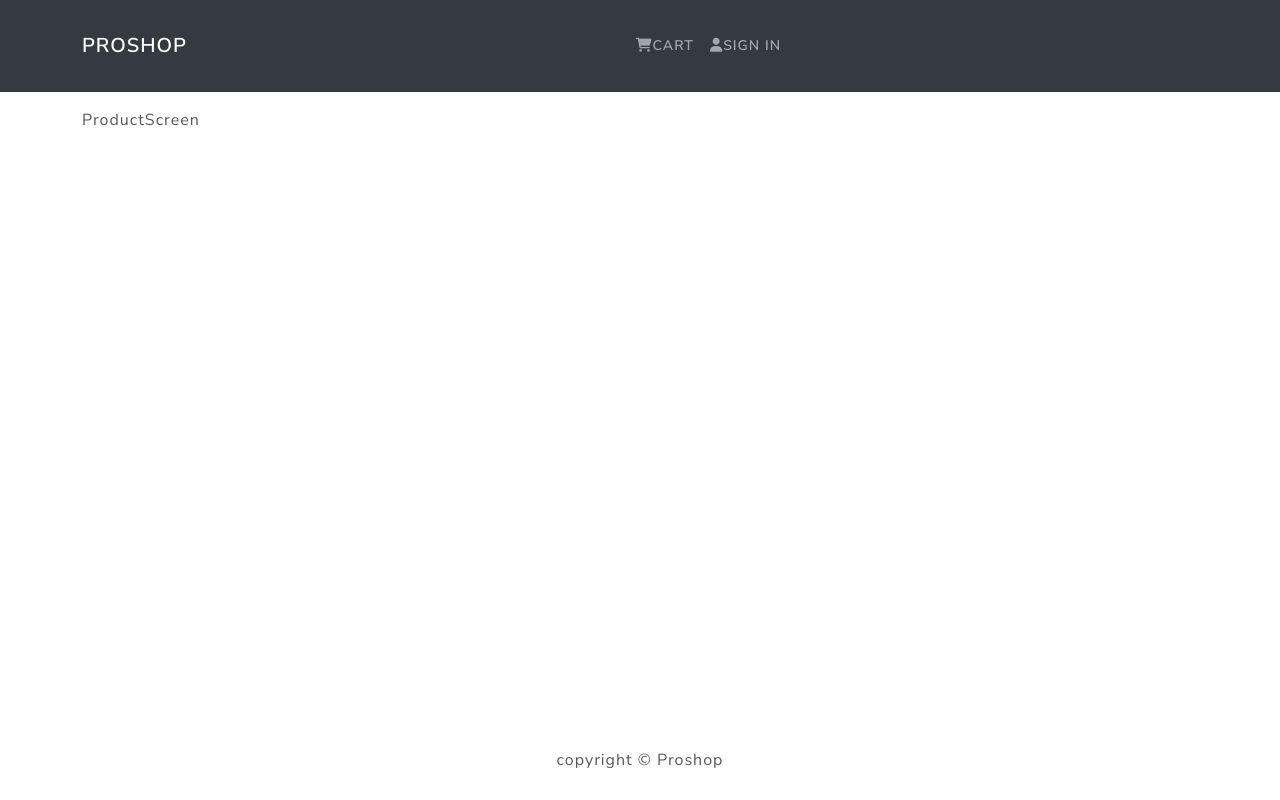
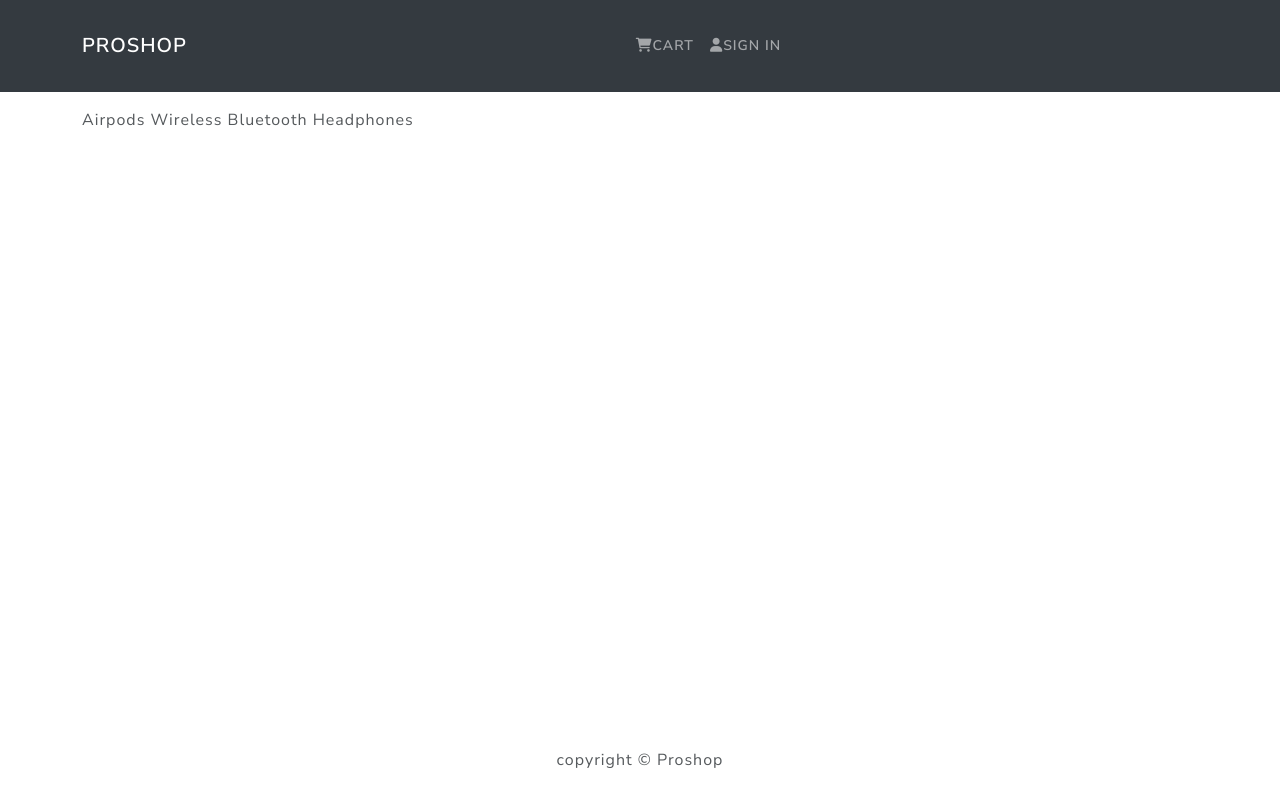
Before and after one commit to ahmedabukar01/Proshop, a React (Create React App) app in the folder frontend/: page /product/1 in a window 1280 px wide. Built offline with nearby package versions, Linux system fonts and the light colour scheme.

Commit message:
product screen

```diff
--- a/frontend/src/screens/ProductScreen.js
+++ b/frontend/src/screens/ProductScreen.js
@@ -1,11 +1,13 @@
-import {Link} from 'react-router-dom';
+import {Link, useParams} from 'react-router-dom';
 import { Row, Col, Button, Card } from 'react-bootstrap';
 import products from '../products';
 import Rating from '../components/Rating';
 
 const ProductScreen = () => {
+    const params = useParams();
+    const product = products.find(product => product._id === params.id)
   return (
-    <div>ProductScreen</div>
+    <div>{product.name}</div>
   )
 }
 
```
